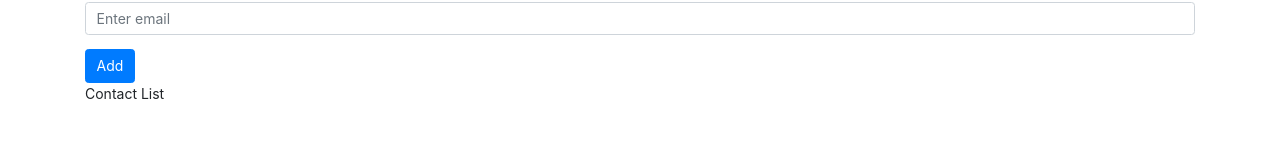
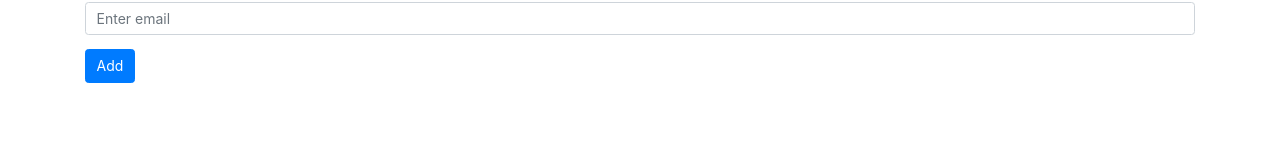
Before and after one commit to faruk-gkc/react-basic-todo, a React (Create React App) app: page / in a window 1280 px wide. Shown: the part 144-300 px from the top of the page. Built offline with nearby package versions, Linux system fonts and the light colour scheme.

Commit message:
contactList added.

```diff
--- a/src/components/ContactList.js
+++ b/src/components/ContactList.js
@@ -1,12 +1,22 @@
-import React from 'react'
-import {ListGroup} from 'react-bootstrap'
+import React from "react";
+import ContactCard from "./ContactCard";
 
-const ContactList = () => {
+const ContactList = (props) => {
+  console.log(props);
+
+  const deleteConactHandler = (id) => {
+    props.getContactId(id);
+  };
+  const renderContactList = props.contacts.map((contact) => {
     return (
-        <ListGroup>
-            Contact List
-        </ListGroup>
-    )
-}
+      <ContactCard
+        contact={contact}
+        clickHander={deleteConactHandler}
+        key={contact.id}
+      />
+    );
+  });
+  return <div className="ui celled list">{renderContactList}</div>;
+};
 
-export default ContactList
+export default ContactList;
```
